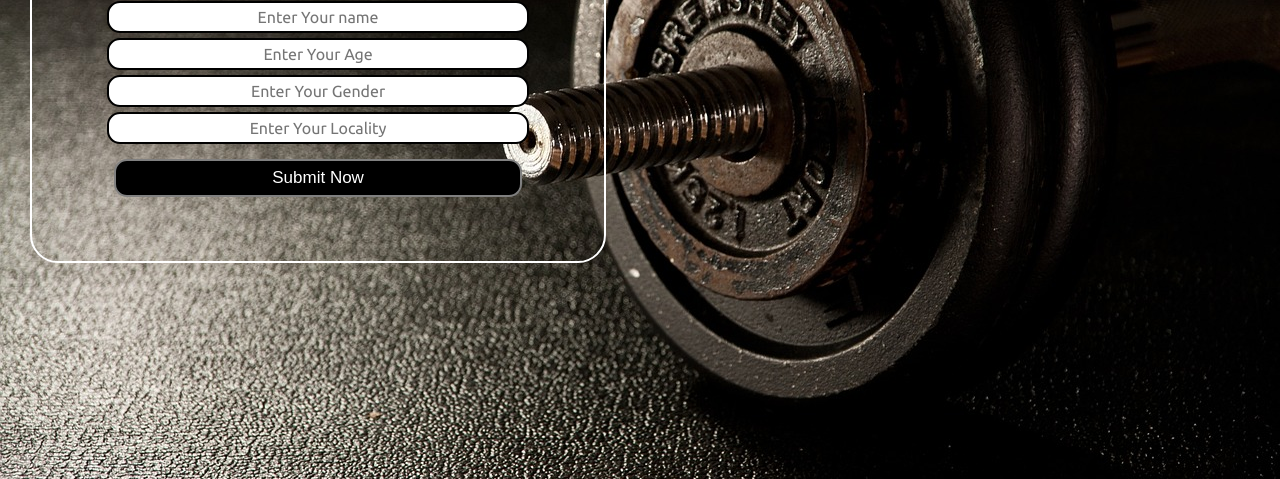
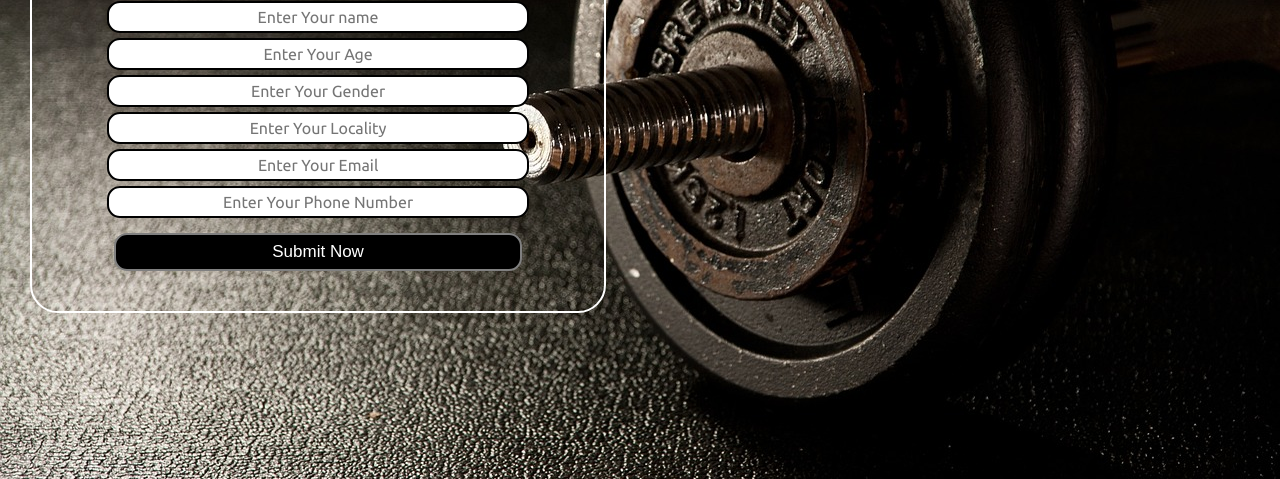
Before and after one commit to Mustafasheikhh/Gym-Landing-Page, a plain HTML site: page index.html in a window 1280 px wide. Shown: the part 321-800 px from the top of the page. Drawn offline with Linux system fonts and the light colour scheme.

Commit message:
My First Commit

```diff
--- a/css/style.css
+++ b/css/style.css
@@ -31,7 +31,7 @@ body {
   }
   .right {
     display: inline-block;
-    /* border: 2px solid red;        */
+    /* border: 2px solid red; */
     position: absolute;
     right: 34px;
     top: 50px;
@@ -74,7 +74,7 @@ body {
     left: 30px;
     top: 200px;
     padding: 40px;
-    height: 300px;
+    height: 350px;
   }
   .form-group input {
     text-align: center;
--- a/index.html
+++ b/index.html
@@ -50,6 +50,12 @@
         <div class="form-group">
           <input type="text" name="" placeholder="Enter Your Locality" />
         </div>
+        <div class="form-group">
+          <input type="text" name="" placeholder="Enter Your Email" />
+        </div>
+        <div class="form-group">
+          <input type="text" name="" placeholder="Enter Your Phone Number" />
+        </div>
         <button class="btn">Submit Now</button>
       </form>
     </div>
```
